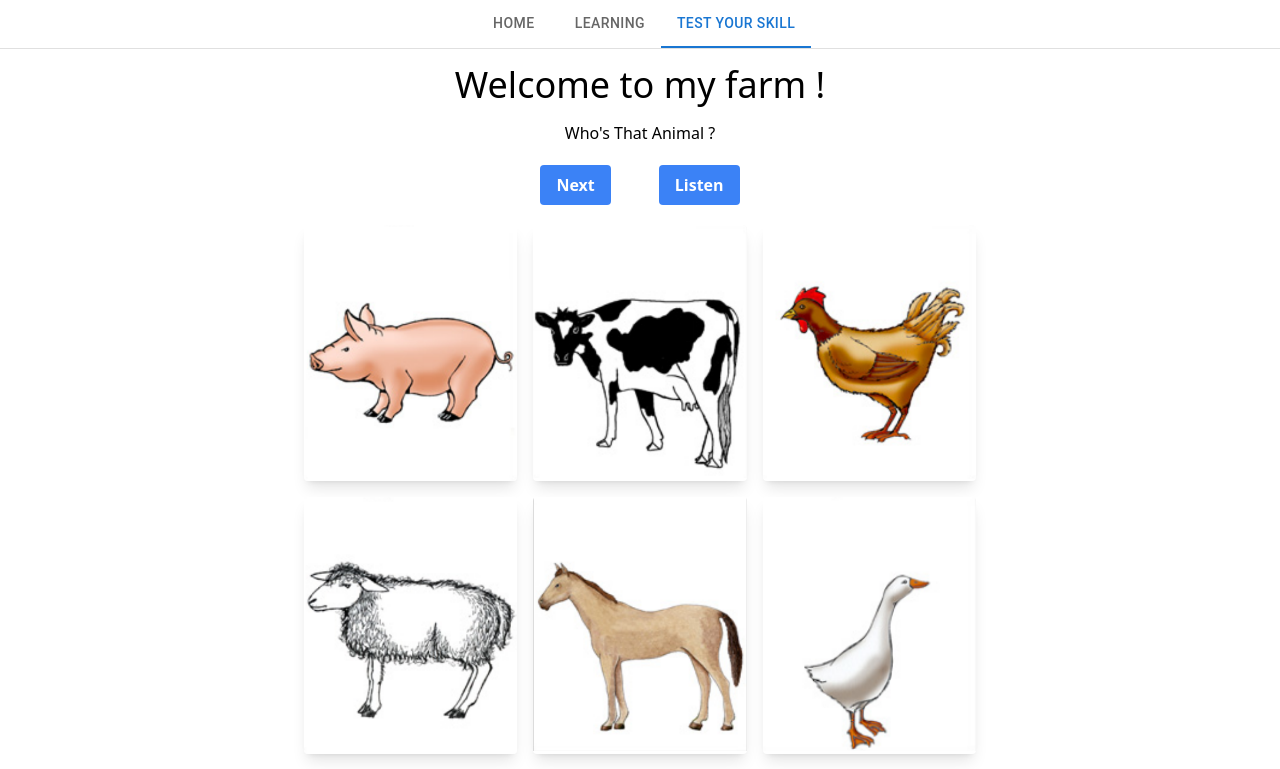
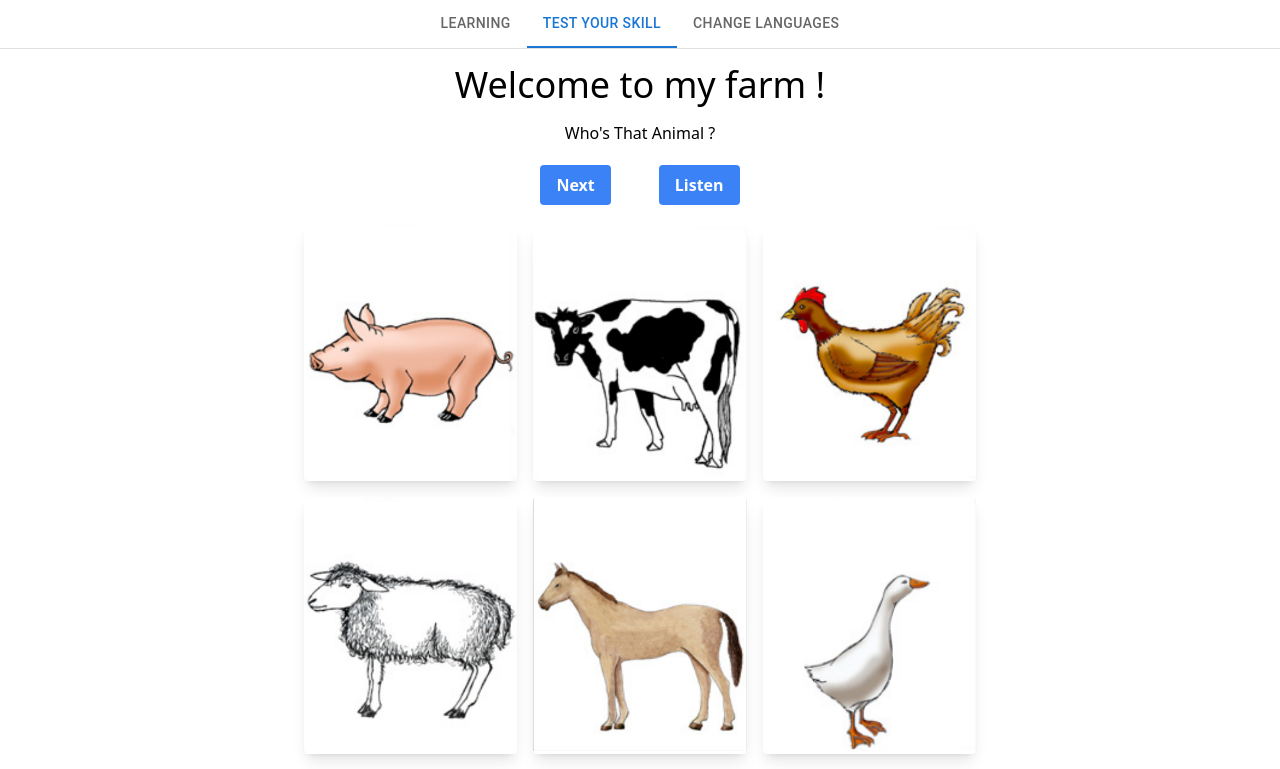
Before and after one commit to Cedran-Bastien/Laerning, a Next.js app: page /dashboard/test in a window 1280 px wide. Shown: the top 769 px of the page. Built offline with nearby package versions, Linux system fonts and the light colour scheme.

Commit message:
optimisation

```diff
--- a/src/components/LanguageChoose.jsx
+++ b/src/components/LanguageChoose.jsx
@@ -1,12 +1,21 @@
 import Autocomplete from "@mui/material/Autocomplete";
 import TextField from "@mui/material/TextField";
-import React from "react";
+import React, { useState } from 'react';
 import useApp from "@/hooks/useApp";
+import { useRouter } from 'next/navigation';
 
 function LanguageChoose() {
   const { selectedLanguage, languages, setCurrentLanguage } = useApp();
-  const handleOnLanguageChange = (event, value) => {
-    setCurrentLanguage(value);
+  const [autocompleteValue, setValue] = useState(selectedLanguage)
+  const router = useRouter()
+
+  const handleOnLanguageChange = (event, language) => {
+    setValue(language);
+  };
+
+  const handelOnListenButtonClick = () => {
+    setCurrentLanguage(autocompleteValue)
+    router.push("/dashboard/learn");
   };
 
   return (
@@ -20,10 +29,20 @@ function LanguageChoose() {
           id="combo-box-langues"
           options={languages}
           sx={{ width: 300 }}
-          value={selectedLanguage}
+          value={autocompleteValue}
           onChange={handleOnLanguageChange}
           renderInput={(params) => <TextField {...params} label="Langues" />}
         />
+      </div>
+      <div className="flex justify-center">
+        <button
+          aria-label="Choose"
+          type="button"
+          onClick={handelOnListenButtonClick}
+          className="bg-blue-500 m-5 hover:bg-blue-700 text-white font-bold py-2 px-4 rounded"
+        >
+          Choose
+        </button>
       </div>
     </>
   );
--- a/src/components/layout.jsx
+++ b/src/components/layout.jsx
@@ -5,9 +5,9 @@ import { Box, Tab, Tabs } from "@mui/material";
 export default function DashboardLayout({ children }) {
   const pathname = usePathname();
   const [tabs] = useState([
-    { name: "Home", route: "/" },
     { name: "Learning", route: "/dashboard/learn" },
-    { name: "Test your skill", route: "/dashboard/test" }
+    { name: "Test your skill", route: "/dashboard/test" },
+    { name: "Change Languages", route: "/" }
   ]);
   const [value, setValue] = useState(
     tabs.map((item) => item.route).indexOf(pathname),
--- a/src/context/AppContext.js
+++ b/src/context/AppContext.js
@@ -17,8 +17,6 @@ export function AppContextProvider({ children }) {
 
   useEffect(() => {
     setListWords(set1[selectedLanguage]);
-    console.log(selectedLanguage);
-    console.log(words);
   }, [selectedLanguage, setListWords]);
   const setCurrentLanguage = (newlanguage) => {
     console.log(newlanguage);
--- a/src/pages/dashboard/learn.js
+++ b/src/pages/dashboard/learn.js
@@ -15,6 +15,8 @@ export default function Learning() {
     utterance.volume = 1; // volume (entre 0 et 1) - défaut : 1
     utterance.rate = 1; // vitesse d'élocution (entre 0 et 10) - défaut : 1
 
+    console.log(utterance.lang);
+
     window.speechSynthesis.speak(utterance);
   };
 
--- a/src/pages/dashboard/test.js
+++ b/src/pages/dashboard/test.js
@@ -9,9 +9,11 @@ const useSpeaker = () => {
   const speak = (text) => {
     const utterance = new SpeechSynthesisUtterance(text);
 
-    utterance.lang = `${selectedLanguage} ${selectedLanguage.toUpperCase()}`; // la langue du texte
+    utterance.lang = `${selectedLanguage}-${selectedLanguage.toUpperCase()}`; // la langue du texte
     utterance.volume = 1; // volume (entre 0 et 1) - défaut : 1
     utterance.rate = 1; // vitesse d'élocution (entre 0 et 10) - défaut : 1
+
+    console.log(utterance.lang);
 
     window.speechSynthesis.speak(utterance);
   };
--- a/src/pages/index.js
+++ b/src/pages/index.js
@@ -4,26 +4,12 @@ import LanguageChoose from "@/components/LanguageChoose";
 import useApp from "@/hooks/useApp";
 
 export default function Index() {
-  const router = useRouter();
-  const { words } = useApp();
-  const handelOnListenButtonClick = () => {
-    console.log(words);
-    router.push("/dashboard/learn");
-  };
+
 
   return (
     <>
       <LanguageChoose />
-      <div className="flex justify-center">
-        <button
-          aria-label="Choose"
-          type="button"
-          onClick={handelOnListenButtonClick}
-          className="bg-blue-500 m-5 hover:bg-blue-700 text-white font-bold py-2 px-4 rounded"
-        >
-          Choose
-        </button>
-      </div>
+
     </>
   );
 }
```
